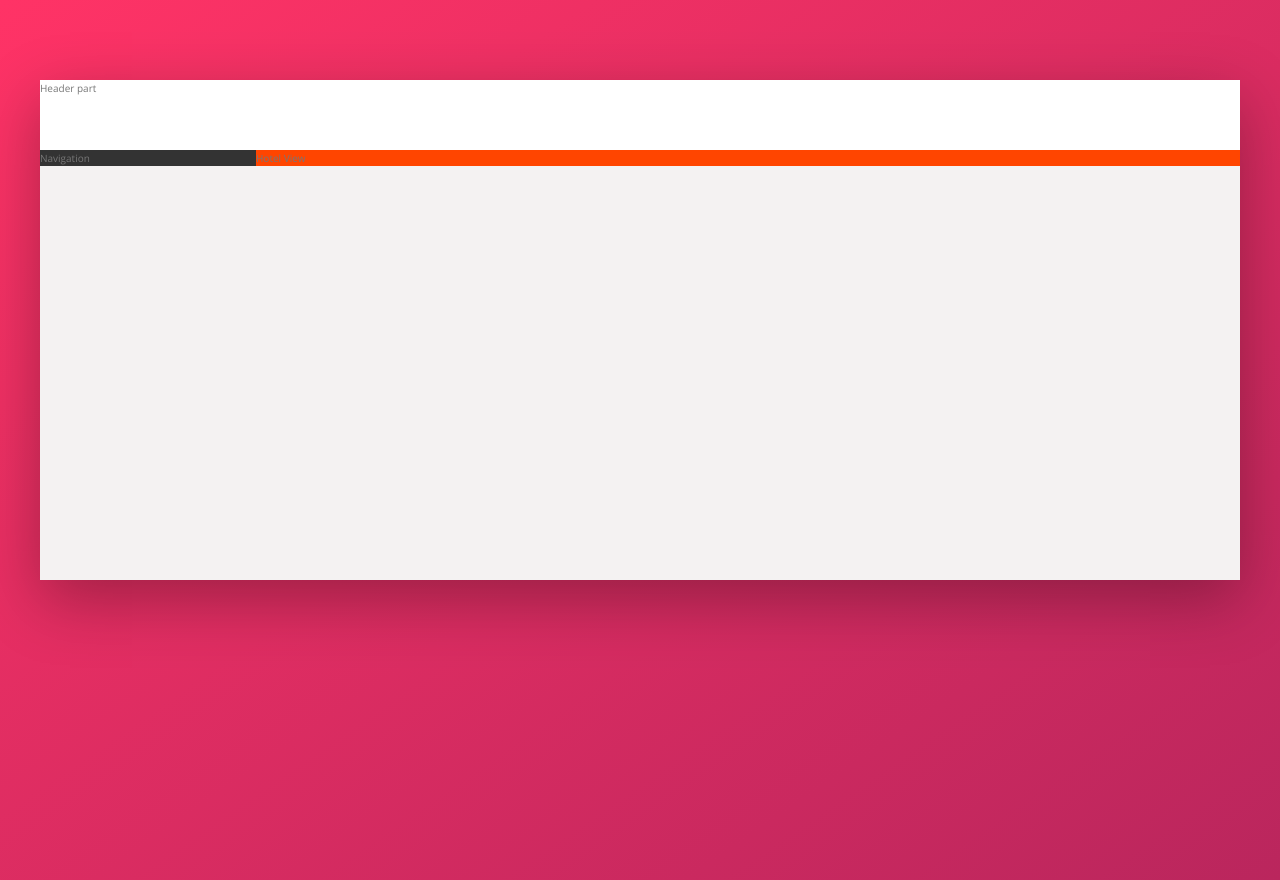
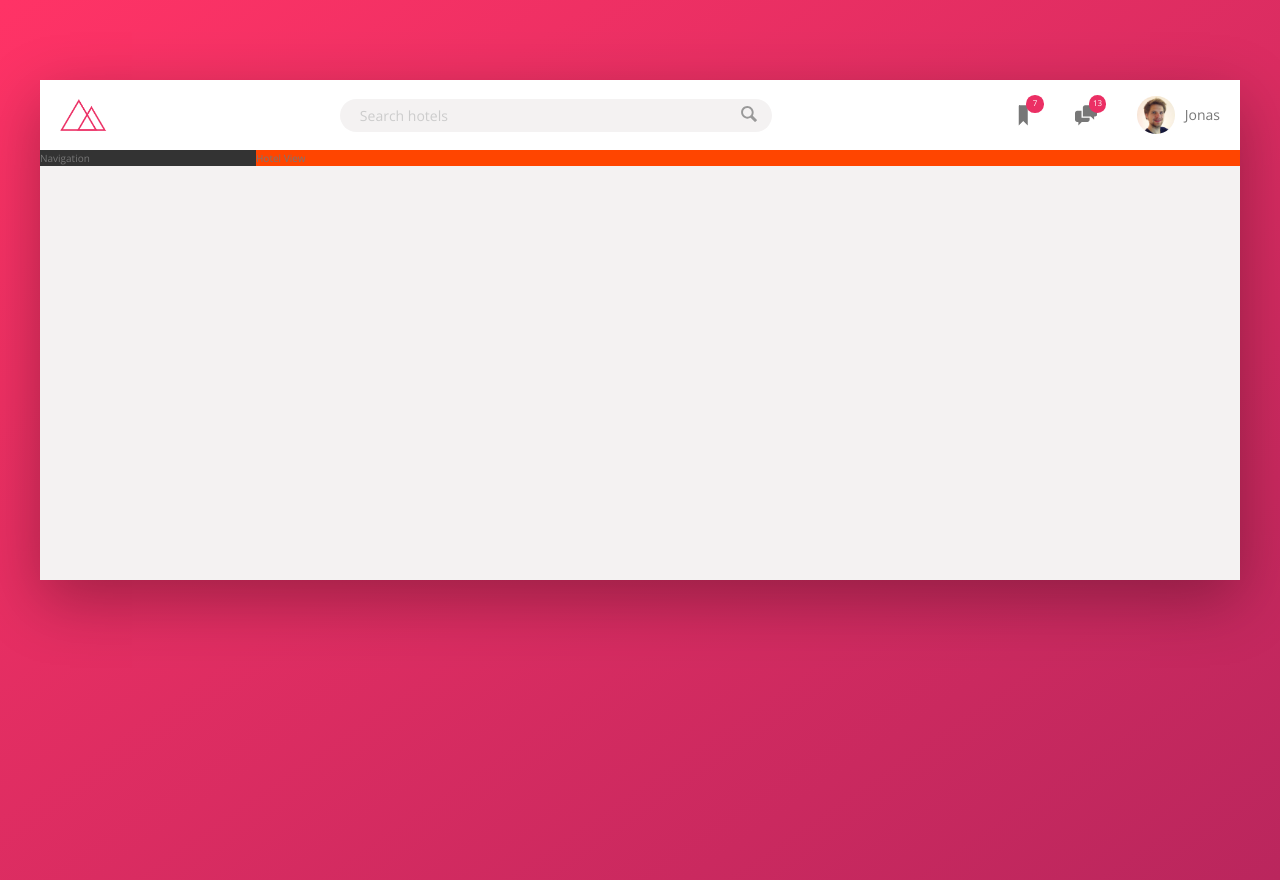
Before and after one commit to HeideQueen/trillo-css, a website: page index.html in a window 1280 px wide. Drawn offline with nearby package versions, Linux system fonts and the light colour scheme.

Commit message:
build the header component

```diff
--- a/index.html
+++ b/index.html
@@ -16,8 +16,44 @@
   <body>
     <div class="container">
       <header class="header">
-        Header part
+        <img src="img/logo.png" alt="trillo logo" class="logo" />
+        <form action="#" class="search">
+          <input
+            type="text"
+            class="search__input"
+            placeholder="Search hotels"
+          />
+          <button class="search__button">
+            <svg class="search__icon">
+              <use xlink:href="img/sprite.svg#icon-magnifying-glass"></use>
+            </svg>
+          </button>
+        </form>
+
+        <nav class="user-nav">
+          <div class="user-nav__icon-box">
+            <svg class="user-nav__icon">
+              <use xlink:href="img/sprite.svg#icon-bookmark"></use>
+            </svg>
+            <span class="user-nav__notification">7</span>
+          </div>
+          <div class="user-nav__icon-box">
+            <svg class="user-nav__icon">
+              <use xlink:href="img/sprite.svg#icon-chat"></use>
+            </svg>
+            <span class="user-nav__notification">13</span>
+          </div>
+          <div class="user-nav__user">
+            <img
+              src="img/user.jpg"
+              alt="user photo"
+              class="user-nav__user-photo"
+            />
+            <span class="user-nav__user-name">Jonas</span>
+          </div>
+        </nav>
       </header>
+
       <div class="content">
         <nav class="sidebar">
           Navigation
--- a/sass/_components.scss
+++ b/sass/_components.scss
@@ -0,0 +1,115 @@
+// LOGO
+
+.logo {
+  height: 3.25rem;
+  margin-left: 2rem;
+}
+
+// SEARCH BOX
+.search {
+  flex: 0 0 40%;
+
+  display: flex;
+  align-items: center;
+  justify-content: center;
+
+  &__input {
+    font-family: inherit;
+    font-size: inherit;
+    color: inherit;
+    background-color: var(--color-grey-light-2);
+    border: none;
+    padding: 0.7rem 2rem;
+    border-radius: 100px;
+    width: 90%;
+    transition: 0.2s;
+    margin-right: -3.25rem;
+
+    &:focus {
+      outline: none;
+      width: 100%;
+      background-color: var(--color-grey-light-3);
+    }
+
+    &::-webkit-input-placeholder {
+      font-weight: 100;
+      color: var(--color-grey-light-4);
+    }
+  }
+
+  &__input:focus + &__button {
+    background-color: var(--color-grey-light-3);
+  }
+
+  &__button {
+    border: none;
+    background-color: var(--color-grey-light-2);
+
+    &:focus {
+      outline: none;
+    }
+
+    &:active {
+      transform: translateY(2px);
+    }
+  }
+
+  &__icon {
+    height: 2rem;
+    width: 2rem;
+    fill: var(--color-grey-dark-3);
+  }
+}
+
+// USER NAV
+
+.user-nav {
+  align-self: stretch;
+
+  display: flex;
+  align-items: center;
+
+  & > * {
+    padding: 0 2rem;
+    cursor: pointer;
+    height: 100%;
+    display: flex;
+    align-items: center;
+  }
+
+  & > *:hover {
+    background-color: var(--color-grey-light-2);
+  }
+
+  &__icon-box {
+    position: relative;
+  }
+
+  &__icon {
+    height: 2.25rem;
+    width: 2.25rem;
+    fill: var(--color-grey-dark-2);
+  }
+
+  &__notification {
+    font-size: 0.8rem;
+    height: 1.75rem;
+    width: 1.75rem;
+    border-radius: 50%;
+    background-color: var(--color-primary);
+    color: #fff;
+    position: absolute;
+    top: 1.5rem;
+    right: 1.1rem;
+
+    display: flex;
+    justify-content: center;
+    align-items: center;
+  }
+
+  &__user-photo {
+    height: 3.75rem;
+    border-radius: 50%;
+    margin-right: 1rem;
+  }
+}
--- a/sass/_layout.scss
+++ b/sass/_layout.scss
@@ -8,9 +8,14 @@
 }
 
 .header {
+  font-size: 1.4rem;
   height: 7rem;
   background-color: #fff;
   border-bottom: var(--color-grey-light-2);
+
+  display: flex;
+  justify-content: space-between;
+  align-items: center;
 }
 
 .content {
```
Also changed, not shown: css/style.css.
